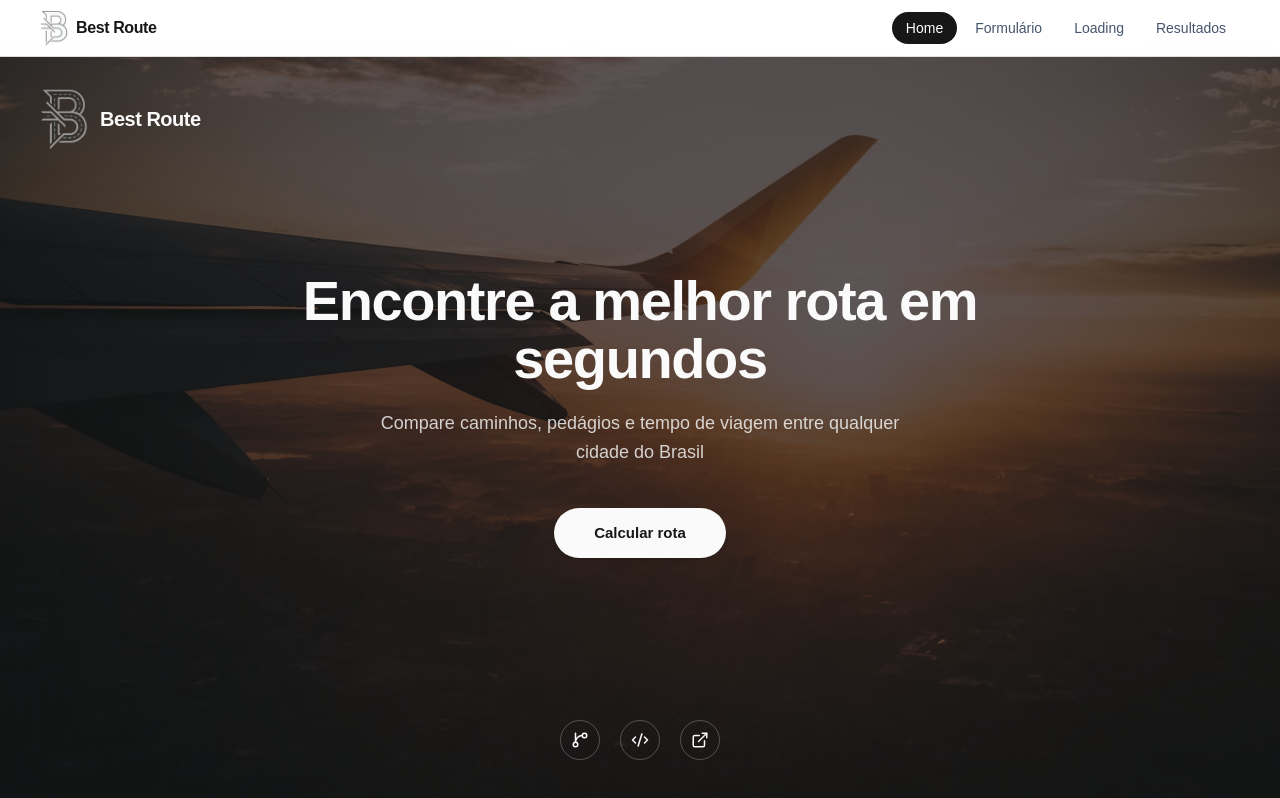
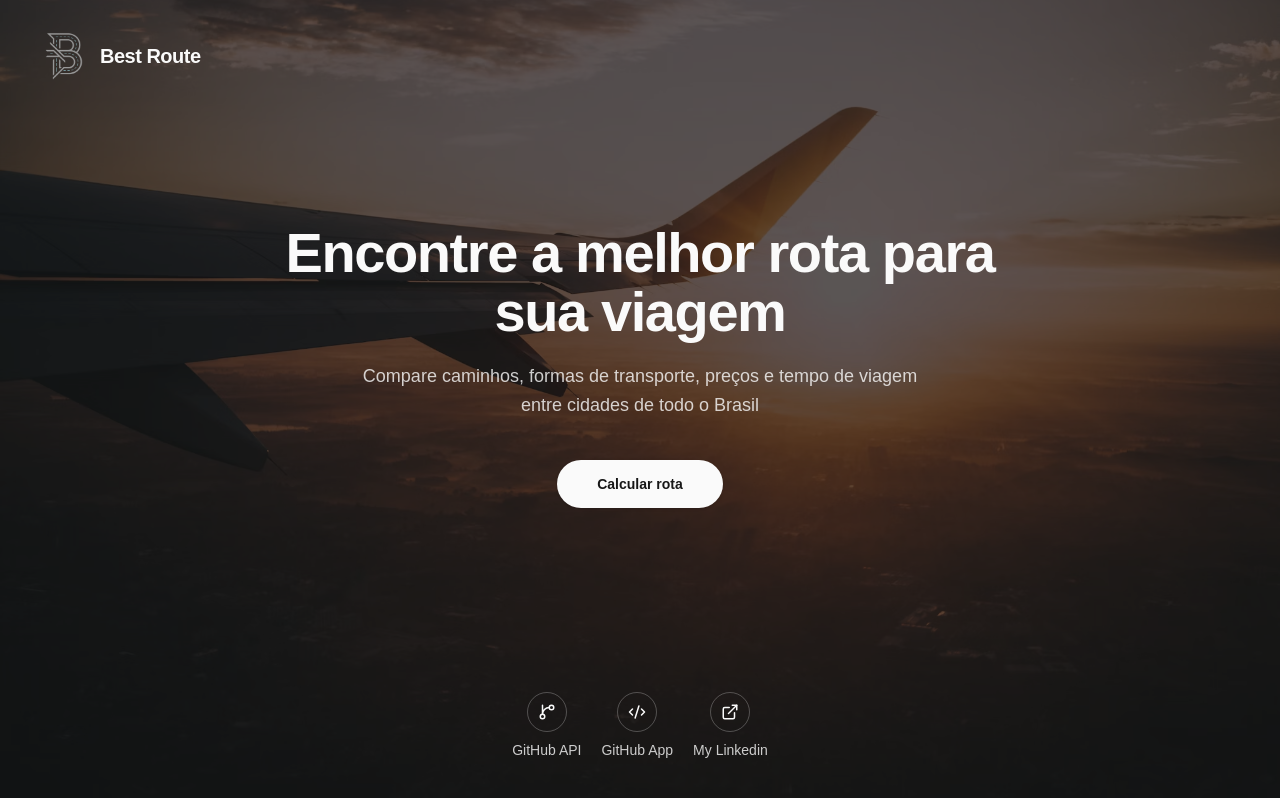
Before and after one commit to paulovf/best_route_app, a Next.js app: page / in a window 1280 px wide. Built offline with nearby package versions, Linux system fonts and the light colour scheme.

Commit message:
create home screen

```diff
--- a/src/app/page.tsx
+++ b/src/app/page.tsx
@@ -7,13 +7,12 @@ import HomeScreen from '@/components/HomeScreen';
 export default function Page() {
   // Função temporária até criarmos a tela do formulário
   const handleNavigateToForm = () => {
-    alert('Navegando para o Formulário... (Criaremos esta tela na próxima task!)');
+
   };
 
   return (
     <div className="min-h-screen bg-neutral-50 text-neutral-900">
-      {/* Global Nav Tabs */}
-      <div className="fixed top-0 inset-x-0 z-50 bg-white/90 backdrop-blur border-b border-neutral-900/10">
+      <div className="hidden fixed top-0 inset-x-0 z-50 bg-white/90 backdrop-blur border-b border-neutral-900/10">
         <div className="w-full mx-auto px-10 h-14 flex items-center justify-between">
           <div className="flex items-center gap-2">
             <Image
@@ -21,7 +20,7 @@ export default function Page() {
               alt="Best Route Logo"
               width={28}
               height={28}
-              className="object-contain"
+              className="w-7 h-7 object-contain"
               priority
             />
             <span className="font-semibold tracking-tight text-neutral-900">Best Route</span>
@@ -44,7 +43,7 @@ export default function Page() {
       </div>
 
       {/* Main Content Area */}
-      <main className="pt-14">
+      <main className="pt-0">
         <HomeScreen onCalculateRoute={handleNavigateToForm} />
       </main>
     </div>
--- a/src/components/HomeScreen.tsx
+++ b/src/components/HomeScreen.tsx
@@ -10,7 +10,7 @@ interface HomeScreenProps {
 
 export default function HomeScreen({ onCalculateRoute }: HomeScreenProps) {
   return (
-    <section className="relative flex min-h-[calc(100vh-56px)] flex-col bg-neutral-900 overflow-hidden">
+    <section className="relative flex h-screen flex-col bg-neutral-900 overflow-hidden">
       <div className="absolute inset-0 z-0">
         <Image
           src="/images/plane.avif"
@@ -28,7 +28,7 @@ export default function HomeScreen({ onCalculateRoute }: HomeScreenProps) {
           alt="Best Route Logo"
           width={48}
           height={48}
-          className="object-contain"
+          className="w-12 h-12 object-contain"
           priority
         />
         <span className="text-neutral-50 font-semibold text-xl tracking-tight">Best Route</span>
@@ -36,14 +36,14 @@ export default function HomeScreen({ onCalculateRoute }: HomeScreenProps) {
 
       <div className="relative z-10 flex-1 flex flex-col items-center justify-center text-center px-6 -mt-10">
         <h1 className="text-neutral-50 text-[clamp(32px,5vw,56px)] font-bold leading-[1.05] tracking-tight max-w-3xl">
-          Encontre a melhor rota em segundos
+          Encontre a melhor rota para sua viagem
         </h1>
-        <p className="text-neutral-50/80 mt-5 max-w-xl text-[17px] md:text-lg leading-relaxed">
-          Compare caminhos, pedágios e tempo de viagem entre qualquer cidade do Brasil
+        <p className="text-neutral-50/80 mt-5 max-w-xl text-base md:text-lg leading-relaxed">
+          Compare caminhos, formas de transporte, preços e tempo de viagem entre cidades de todo o Brasil
         </p>
         <button
           onClick={onCalculateRoute}
-          className="mt-10 bg-neutral-50 text-neutral-900 rounded-full font-semibold px-10 py-3.5 text-[15px] shadow-sm hover:bg-neutral-200 active:scale-95 transition-all"
+          className="mt-10 bg-neutral-50 text-neutral-900 rounded-full font-semibold px-10 py-3.5 text-sm shadow-sm hover:bg-neutral-200 active:scale-95 transition-all cursor-pointer"
         >
           Calcular rota
         </button>
@@ -51,31 +51,43 @@ export default function HomeScreen({ onCalculateRoute }: HomeScreenProps) {
 
       <footer className="relative z-10 pb-10 flex justify-center gap-5">
         <a
-          href="https://github.com"
+          href="https://github.com/paulovf/best_route_api"
           target="_blank"
           rel="noreferrer"
-          className="w-10 h-10 rounded-full border border-neutral-50/25 flex items-center justify-center text-neutral-50 hover:bg-white/10 transition"
           aria-label="GitHub API"
         >
-          <GitBranch size={18} />
+          <div className="flex flex-col items-center gap-y-2">
+            <div className="w-10 h-10 rounded-full border border-neutral-50/25 flex items-center justify-center text-neutral-50 hover:bg-white/10 transition">
+              <GitBranch size={18} />
+            </div>
+            <span className="text-sm text-neutral-50/80">GitHub API</span>
+          </div>
         </a>
         <a
-          href="https://github.com"
+          href="https://github.com/paulovf/best_route_app"
           target="_blank"
           rel="noreferrer"
-          className="w-10 h-10 rounded-full border border-neutral-50/25 flex items-center justify-center text-neutral-50 hover:bg-white/10 transition"
-          aria-label="GitHub Front"
+          aria-label="GitHub App"
         >
-          <Code2 size={18} />
+          <div className="flex flex-col items-center gap-y-2">
+            <div className="w-10 h-10 rounded-full border border-neutral-50/25 flex items-center justify-center text-neutral-50 hover:bg-white/10 transition">
+              <Code2 size={18} />
+            </div>
+            <span className="text-sm text-neutral-50/80">GitHub App</span>
+          </div>
         </a>
         <a
-          href="https://linkedin.com"
+          href="https://www.linkedin.com/in/paulo-vitor-francisco"
           target="_blank"
           rel="noreferrer"
-          className="w-10 h-10 rounded-full border border-neutral-50/25 flex items-center justify-center text-neutral-50 hover:bg-white/10 transition"
           aria-label="LinkedIn"
         >
-          <ExternalLink size={18} />
+          <div className="flex flex-col items-center gap-y-2">
+            <div className="w-10 h-10 rounded-full border border-neutral-50/25 flex items-center justify-center text-neutral-50 hover:bg-white/10 transition">
+              <ExternalLink size={18} />
+            </div>
+            <span className="text-sm text-neutral-50/80">My Linkedin</span>
+          </div>
         </a>
       </footer>
     </section>
--- a/tailwind.config.ts
+++ b/tailwind.config.ts
@@ -8,6 +8,14 @@ const config: Config = {
   ],
   theme: {
     extend: {
+      fontSize: {
+        'xs': ['0.75rem', { lineHeight: '1rem' }],     // 12px
+        'sm': ['0.875rem', { lineHeight: '1.25rem' }], // 14px
+        'base': ['1rem', { lineHeight: '1.5rem' }],    // 16px (Padrão)
+        'lg': ['1.125rem', { lineHeight: '1.75rem' }], // 18px
+        'xl': ['1.25rem', { lineHeight: '1.75rem' }],  // 20px
+        '2xl': ['1.5rem', { lineHeight: '2rem' }],     // 24px
+      },
       colors: {
         primary: {
           50: '#f0f7ff',
```
